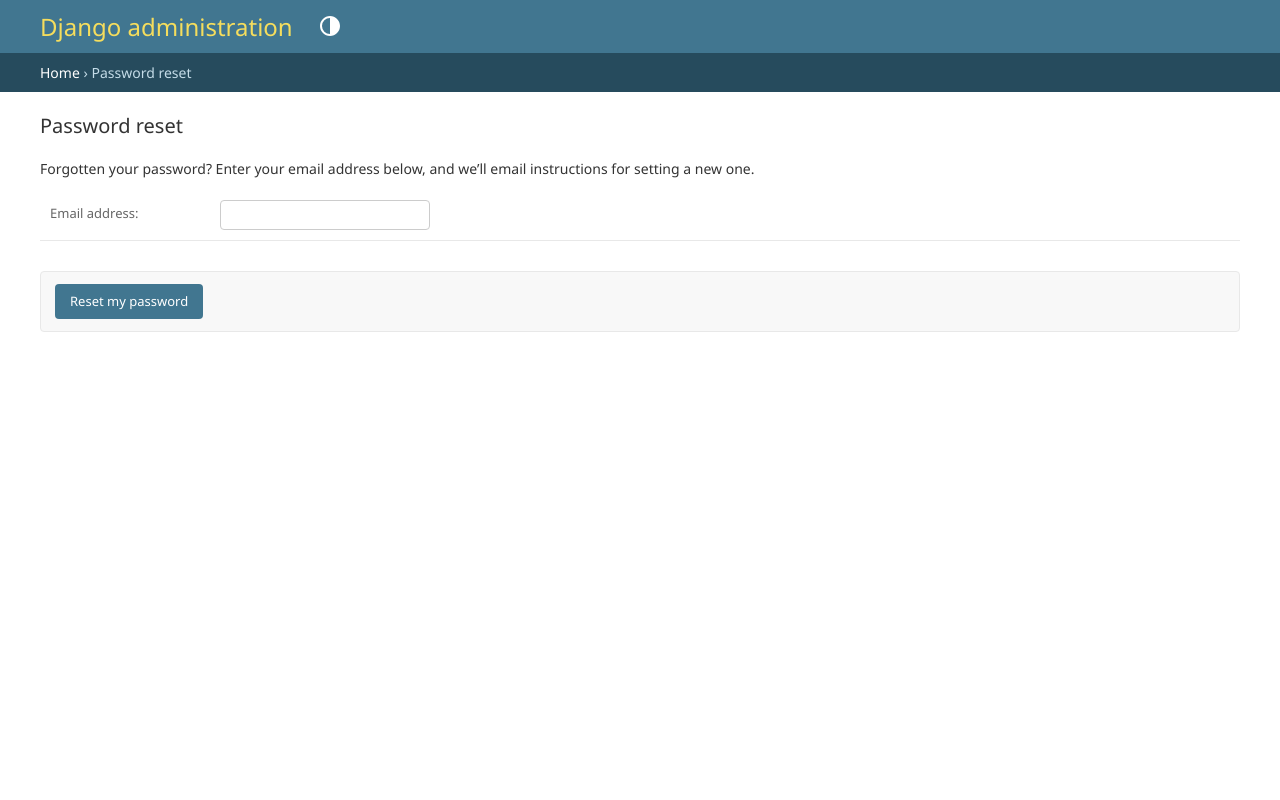
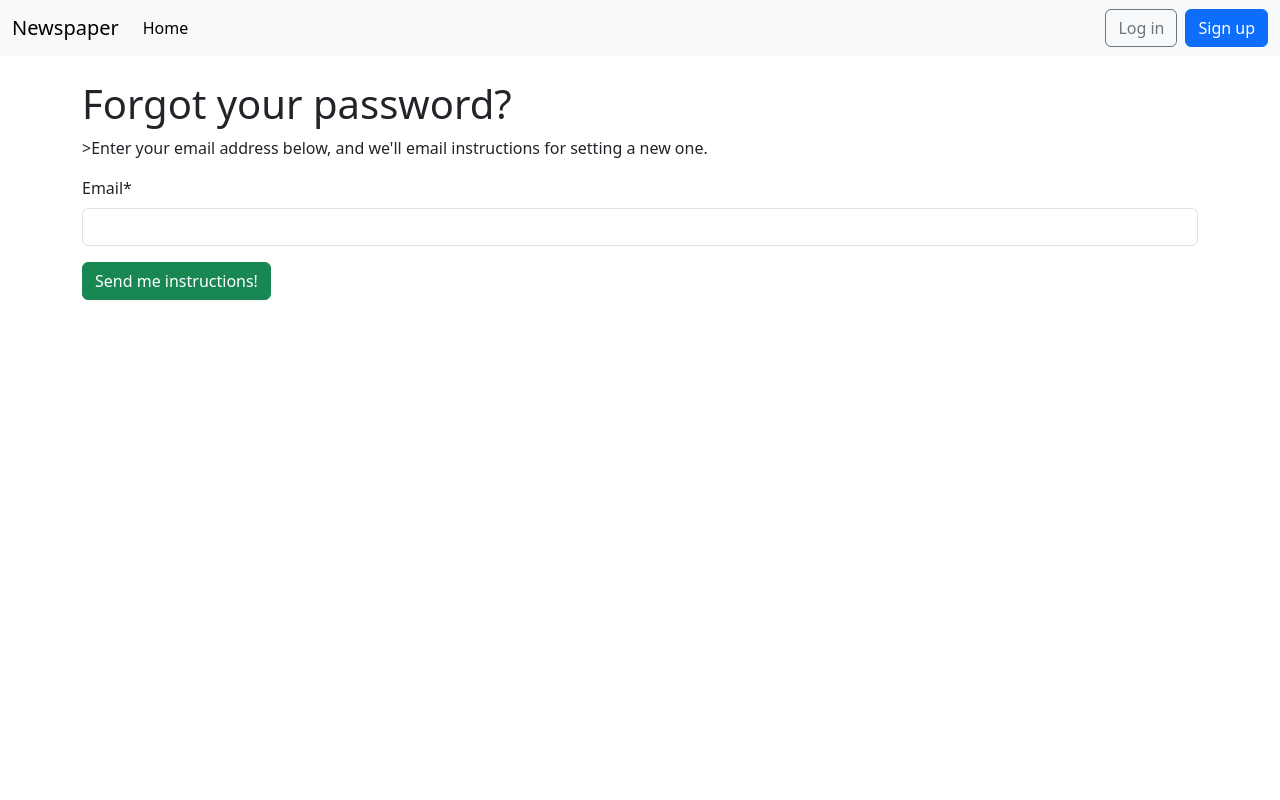
Before and after one commit to Yasmeen-gul/django-beginner-book, a Django app: page /accounts/password_reset/ in a window 1280 px wide. Run offline with Django 5.2, Linux system fonts and the light colour scheme; some libraries are stand-ins or nearby versions.

Commit message:
chapter 6 updated

```diff
--- a/chapter_06_newspaper_project/django_project/settings.py
+++ b/chapter_06_newspaper_project/django_project/settings.py
@@ -124,3 +124,6 @@ LOGIN_REDIRECT_URL = "home"
 LOGOUT_REDIRECT_URL = "home"
 CRISPY_ALLOWED_TEMPLATE_PACK= "bootstrap5"
 CRISPY_TEMPLATE_PACK= "bootstrap5"
+#EMAIL_BACKEND = "django.core.mail.backends.console.EmailBackend"
+# settings.py
+EMAIL_BACKEND = "django.core.mail.backends.console.EmailBackend"
--- a/chapter_06_newspaper_project/django_project/urls.py
+++ b/chapter_06_newspaper_project/django_project/urls.py
@@ -22,6 +22,7 @@ urlpatterns = [
     path('admin/', admin.site.urls),
     path("accounts/", include("accounts.urls")),
     path("accounts/", include("django.contrib.auth.urls")),
+    path("",include("pages.urls")),
    # path("", TemplateView.as_view(template_name="home.html"), name="home"),
-     path("",include("pages.urls")),
+
 ]
--- a/chapter_06_newspaper_project/templates/base.html
+++ b/chapter_06_newspaper_project/templates/base.html
@@ -3,34 +3,35 @@
 
 <head>
     <meta charset="utf-8">
-    <meta name="view" content="width=device-width, initial-scale=1">
+    <meta name="viewport" content="width=device-width, initial-scale=1">
     <title>{% block title %}Newspaper App{% endblock title %}</title>
-    <link href="https://cdn.jsdelivr.net/npm/bootstrap@5.3.3/dist/css/
-            bootstrap.min.css" rel="integrity=sha384...." crossorigin="anonymous">
+    <link href="https://cdn.jsdelivr.net/npm/bootstrap@5.3.3/dist/css/bootstrap.min.css" rel="stylesheet"
+        integrity="sha384-QWTKZyjpPEjISv5WaRU9OFeRpok6YctnYmDr5pNlyT2bRjXh0JMhjY6hW+ALEwIH" crossorigin="anonymous">
 </head>
 
 <body>
-    <nav class="navbar navbar-expand-lg bg-tertiary">
+    <nav class="navbar navbar-expand-lg bg-body-tertiary">
         <div class="container-fluid">
             <a class="navbar-brand" href="{% url 'home' %}">Newspaper</a>
-            <button class="navbar-togglera" type="button" data-bs-toggle="collapse"
+            <button class="navbar-toggler" type="button" data-bs-toggle="collapse"
                 data-bs-target="#navbarSupportedContent" aria-controls="navbarSupportedContent" aria-expanded="false"
                 aria-label="Toggle navigation">
                 <span class="navbar-toggler-icon"></span>
             </button>
             <div class="collapse navbar-collapse" id="navbarSupportedContent">
-                <ul class="navbar-nav me-auto mb-1b-0">
+                <ul class="navbar-nav me-auto mb-2 mb-lg-0">
                     <li class="nav-item">
-                        <a class="nav-link active" aria-current="page" href="#">Home</a>
+                        <a class="nav-link active" aria-current="page" href="{% url 'home' %}">Home</a>
                     </li>
                     {% if user.is_authenticated %}
-                    <li><a href="#" class="nav-linkpx-2 link-dark">+ New</a></li>
+                    <li class="nav-item">
+                        <a href="#" class="nav-link">New Post</a>
+                    </li>
                 </ul>
-                <div class="mr-auto">
-                    <ul class="navbar-nev">
+                <ul class="navbar-nav">
                     <li class="nav-item dropdown">
                         <a class="nav-link dropdown-toggle" href="#" role="button" data-bs-toggle="dropdown"
-                                aria-expand="false">
+                            aria-expanded="false">
                             {{ user.username }}
                         </a>
                         <ul class="dropdown-menu dropdown-menu-end">
@@ -39,40 +40,31 @@
                                 <hr class="dropdown-divider">
                             </li>
                             <li>
-                                    <form method="post" action="{% url 'logout' %}" style="display:inline;">
+                                <form method="post" action="{% url 'logout' %}">
                                     {% csrf_token %}
-                                        <button type="submit" class="btn btn-link nav-link"
-                                            style="display:inline; cursor:pointer;">Logout</button>
-
+                                    <button type="submit" class="dropdown-item">Logout</button>
                                 </form>
                             </li>
-
                         </ul>
                     </li>
+                </ul>
                 {% else %}
                 </ul>
-                </div>
-                <div class="mr-auto">
-                    <form class="form d-flex">
-                        <a href="{% url 'login' %}" class="btn btn-outline-secondsry">Log in</a>
+                <div class="d-flex">
+                    <a href="{% url 'login' %}" class="btn btn-outline-secondary">Log in</a>
                     <a href="{% url 'signup' %}" class="btn btn-primary ms-2">Sign up</a>
-
-                    </form>
-
                 </div>
                 {% endif %}
-
             </div>
         </div>
     </nav>
-    <main>
-        <div class="container">
+    <main class="container mt-4">
         {% block content %}
         {% endblock content %}
-        </div>
     </main>
-    <script scr="https://cdn.jsdelivr.net/npm/bootstrap@5.3.3/dist/js/
-          bootstrap.bundle.min.js" integrity="sha384..." crossorigin="anonymous"></script>
+    <script src="https://cdn.jsdelivr.net/npm/bootstrap@5.3.3/dist/js/bootstrap.bundle.min.js"
+        integrity="sha384-YvpcrYf0tY3lHB60NNkmXc5s9fDVZLESaAA55NDzOxhy9GkcIdslK1eN7N6jIeHz"
+        crossorigin="anonymous"></script>
 </body>
 
 </html>
--- a/chapter_06_newspaper_project/templates/registration/login.html
+++ b/chapter_06_newspaper_project/templates/registration/login.html
@@ -7,4 +7,5 @@
     {{ form|crispy }}
     <button class="btn btn-success ms-2" type="submit">Log In</button>
 </form>
+<p><a href="{% url 'password_reset' %}">Forgot your password?</a></p>
 {% endblock content %}
--- /dev/null
+++ b/chapter_06_newspaper_project/templates/registration/password_reset_form.html
@@ -0,0 +1,14 @@
+{% extends "base.html" %}
+{% load crispy_forms_tags %}
+
+{% block title%}Forgot Your Password?{% endblock title %}
+{% block content %}
+<h1>Forgot your password?</h1>
+<p>>Enter your email address below, and we'll email instructions
+    for setting a new one.</p>
+<form method="POST">{% csrf_token %}
+    {{ form|crispy }}
+    <input class="btn btn-success" type="submit" value="Send me instructions!">
+
+</form>
+{% endblock content %}
```
Also changed, not shown: chapter_06_newspaper_project/templates/registration/password_change_done.html (added, +8 -0 lines), chapter_06_newspaper_project/templates/registration/password_change_form.html (added, +16 -0 lines), chapter_06_newspaper_project/templates/registration/password_reset_complete.html (added, +9 -0 lines), chapter_06_newspaper_project/templates/registration/password_reset_confirm.html (added, +12 -0 lines), chapter_06_newspaper_project/templates/registration/password_reset_done.html (added, +9 -0 lines), chapter_06_newspaper_project/db.sqlite3. Lines whose indentation alone changed are shown as unchanged.
